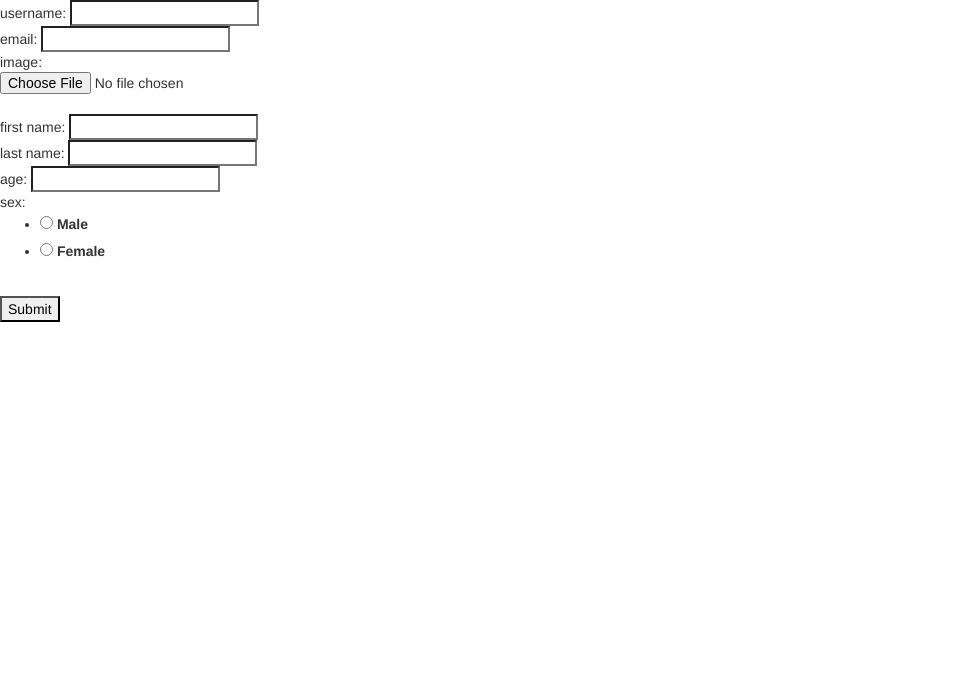
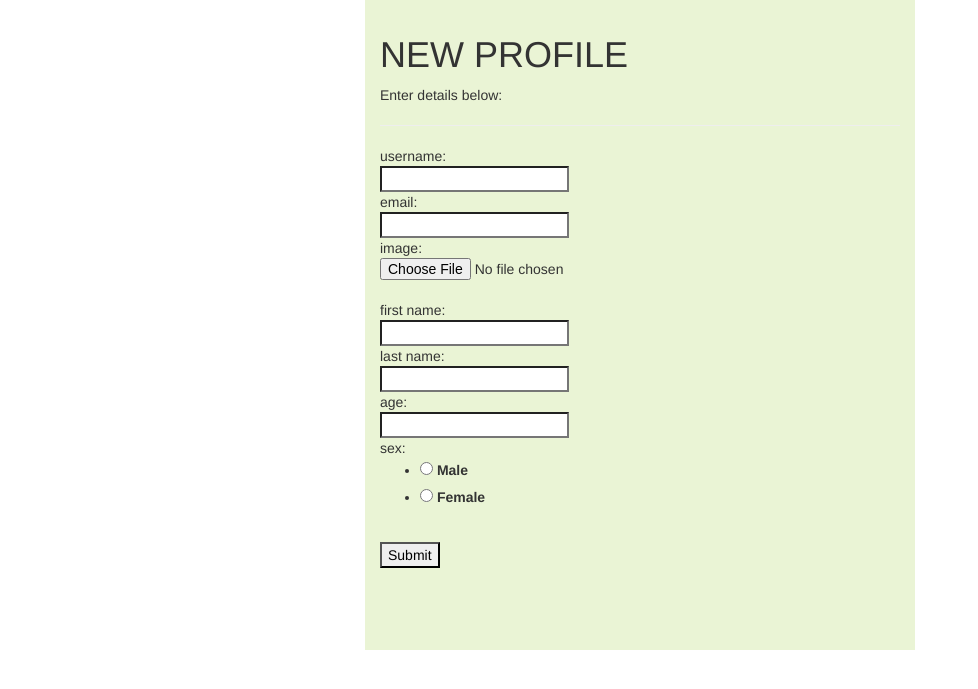
Before and after one commit to AlexM52/info3180-project1_2, a Flask app: page /profile/ in a window 1280 px wide. Shown: the top 689 px of the page, without its empty margins (0-978 px from the left). Run offline with Flask 2, Linux system fonts and the light colour scheme; style sheets or scripts are compiled from the project's sources; some libraries are stand-ins or nearby versions.

Commit message:
Minor cosmetic changes to form. Added some convenience links to app homepage.  Hyperlinked listed profiles on '/profiles' page to link to appropriate profile. Modified routing functions to specifically handle requests with content-type headers for json.

```diff
--- a/app/static/css/mystyle.css
+++ b/app/static/css/mystyle.css
@@ -56,3 +56,11 @@ img {
 .p_content {
   border: 1px solid black;
 }
+
+.div_cb {
+  background-color: #EAF4D5;
+  width: 550px;
+  height: 650px;
+  margin: auto;
+  padding: 15px;
+}
--- a/app/templates/form.html
+++ b/app/templates/form.html
@@ -7,16 +7,19 @@
 
 {% block main %}
 <div class="div_cb">
+  <h1>NEW PROFILE</h1>
+  <p>Enter details below:</p>
+  <hr />
   <form action="{{ url_for('profile') }}" method="post" enctype="multipart/form-data">
     {{ form.hidden_tag() }}
-    username: {{ form.username }}<br />
-    email: {{ form.email }}<br />
+    username:<br /> {{ form.username }}<br />
+    email:<br /> {{ form.email }}<br />
     <!--image: <br />-->
-    image: {{ form.image }}<br />
-    first name: {{ form.fname }}<br />
-    last name: {{ form.lname }}<br />
-    age: {{ form.age }}<br />
-    sex: {{ form.sex }}<br />
+    image:<br /> {{ form.image }}<br />
+    first name:<br /> {{ form.fname }}<br />
+    last name:<br /> {{ form.lname }}<br />
+    age:<br /> {{ form.age }}<br />
+    sex:<br /> {{ form.sex }}<br />
     <input type="submit" />
     <!--<h1>CONTACT FORM</h1>
     <h3>Fill in this form to contact the site owners.</h3>
--- a/app/templates/profiles.html
+++ b/app/templates/profiles.html
@@ -15,7 +15,7 @@
     </tr>
     {% for user in users %}
     <tr>
-      <td>{{ user.id }}</td><td>{{ user.username}}</td>
+      <td>{{ user.id }}</td><td><a href="/profile/{{ user.id }}">{{ user.username}}</a></td>
     </tr>
   {% endfor %}
   </table>
--- a/app/views.py
+++ b/app/views.py
@@ -85,14 +85,14 @@ def profile():
 
 import time
 def timeinfo():
-  """Return string with date formatted as specified"""
+  """Return current datetime obj"""
 #   return "Today is: " + time.strftime("%a, %d %b, %Y")#need to alter to match postgres date fmt
   return datetime.now()
 
 @app.route('/profile/<userid>', methods=['POST', 'GET'])
 def user_profile(userid):
   usr = User.query.filter_by(id=userid).first()
-  if request.method == 'POST':
+  if (request.method == 'POST' or request.headers['Content-Type'] == 'application/json'):
     #return json
     return jsonify(id=usr.id, uname=usr.username, image=usr.image, sex=usr.sex, age=usr.age, highscore=usr.highscore, tdollars=usr.tdollars)
   else:
@@ -104,10 +104,12 @@ def date_to_str(dt):
   return dt.strftime("%a, %d %b, %Y")
 
 
-@app.route('/profiles', methods=["POST", "GET"])
+# @app.route('/profiles', methods=["POST", "GET"])
+@app.route('/profiles', methods=["GET"])
 def profiles():
   users = db.session.query(User).all()
-  if request.method == "POST":
+#   if request.method == "POST":
+  if request.headers['Content-Type'] == 'application/json':
     lst=[]
     for user in users:
       lst.append({'id':user.id, 'uname':user.username, 'image':user.image, 'sex':user.sex, 'age':user.age, 'highscore':user.highscore, 'tdollars':user.tdollars})
```
Also changed, not shown: app/templates/home.html (+7 -1 lines).
